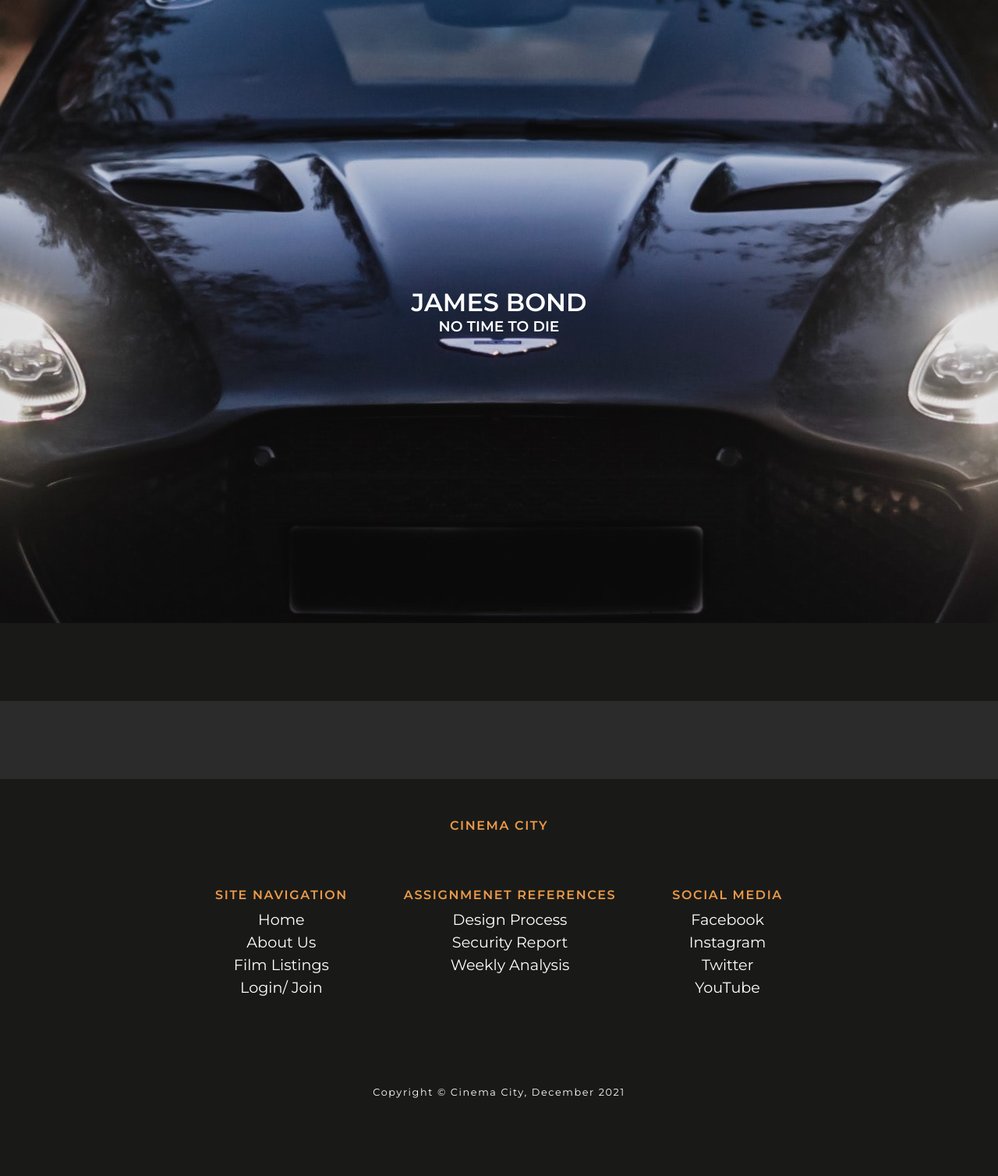
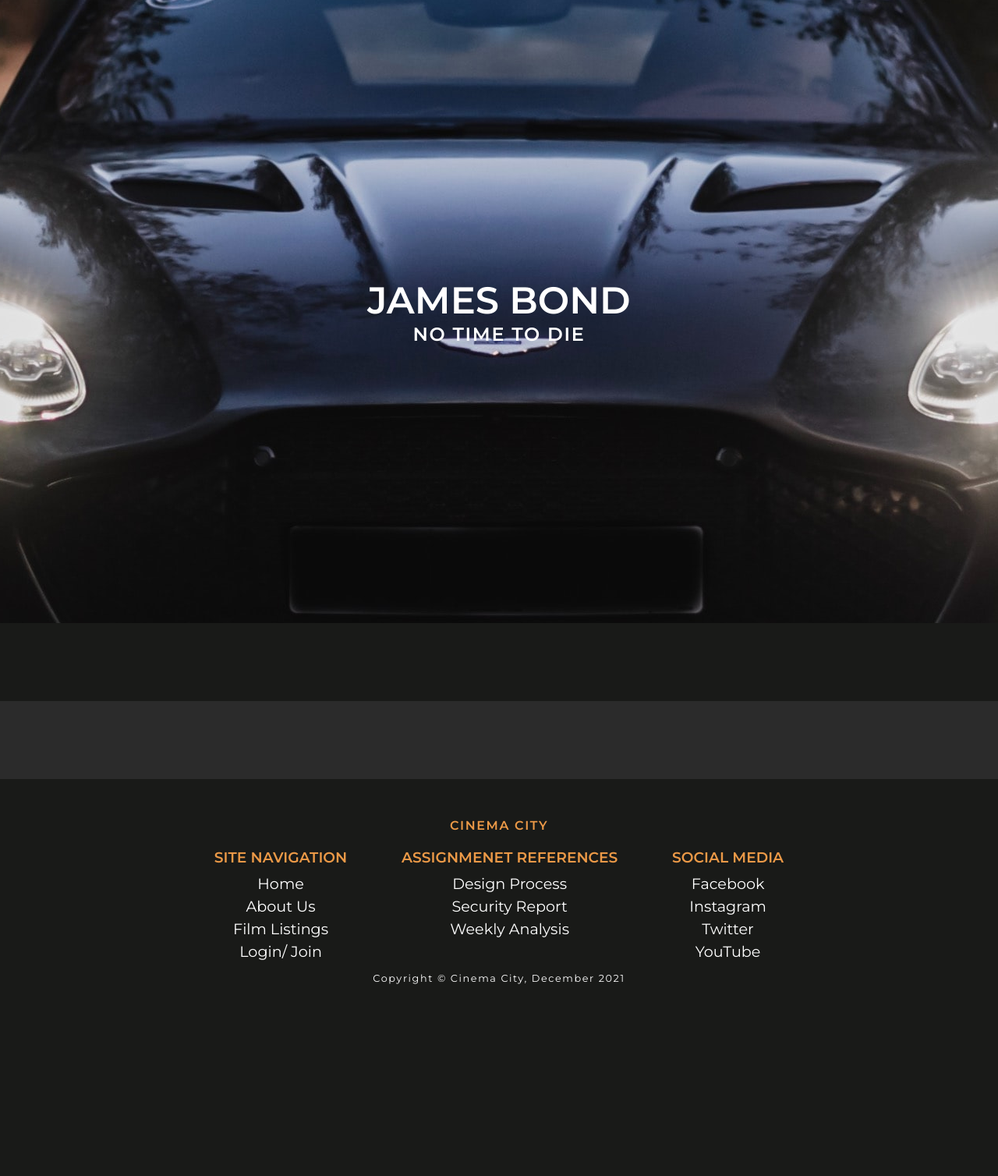
Before and after one commit to djheery/secure-web-development-assignment, a PHP site: page /content/index.html in a window 1280 px wide. Shown: the part 80-1588 px from the top of the page at 78% size. After the commit the page ends 1342 px from the top, so only its background shows below. Run offline with PHP 8.4, Linux system fonts and the light colour scheme.

Commit message:
Main Section

```diff
--- a/assets/css/core.css
+++ b/assets/css/core.css
@@ -39,13 +39,8 @@ p, a, h1, h2, h3 {
   color:var(--white)
 }
 
-main {
-  position: relative;
-  height: 100%
-}
-
 section {
-  padding: 50px 25px;
+  position: relative
 }
 
 /*
@@ -60,11 +55,22 @@ section {
 
 .page-section {
   position: relative;
+  padding: 50px 25px;
 }
 
 .showcase {
   height: 100vh;
   background-color: var(--off-black); /* Just incase photo does not load*/
+  position: relative;
+}
+
+.background-image-filter {
+  position: absolute;
+  top: 0;
+  bottom: 0;
+  left: 0;
+  right: 0;
+  background-color: #000;
 }
 
 /*
@@ -167,13 +173,6 @@ section {
   object-fit: contain;
 }
 
-/*
-===========================================
-===========================================
-  MEDIA QUERY 778px
-===========================================
-===========================================
-*/
 
 .heading-primary {
   font-size: 2rem;
@@ -187,15 +186,19 @@ section {
 ===========================================
 */
 
-@media only screen and (min-width: 778px) {
+@media only screen and (min-width: 768px) {
   /*
   =========================
     Text
   =========================
   */
 
+  .heading-primary {
+    font-size: 3rem;
+  }
+
   .sub-heading {
-    font-size: 1rem;
+    font-size: 1.5rem;
   }
 
   .footer-navigation-list li {
@@ -209,7 +212,7 @@ section {
   */
 
   #site-header {
-    padding: 30px 40px;
+    padding: 30px 35px;
   }
 
   nav {
--- a/content/index.html
+++ b/content/index.html
@@ -32,20 +32,24 @@
   </header>
   <!-- Main Content -->
   <main>
+    <!-- Main Page Showcase -->
     <section id="index-showcase" class="showcase">
+      <div class="backgroud-image-filter"></div>
       <div class="inner-container flex central-content">
         <div class="showcase-title text-center">
           <h1 class="heading-primary text-upper">James Bond</h1>
-          <h3 class="heading-secondary text-upper">No Time To Die</h3>
+          <h3 class="sub-heading text-upper">No Time To Die</h3>
         </div>
       </div>
     </section>
-    <section id="whats-on" class="bg-off-black">
+    <!-- Film tiles Block -->
+    <section id="film-tiles" class="page-section bg-off-black">
       <div class="inner-container flex">
 
       </div>
     </section>
-    <section id="marketing-section" class="bg-light-grey">
+    <!-- Marketing Block -->
+    <section id="marketing-section" class="page-section bg-light-grey">
       <div class="inner-container flex">
 
       </div>
@@ -59,7 +63,7 @@
       </div>
       <div class="footer-links flex"> <!-- Ask if a semtantic tag would be semantically correct here? -->
         <section class="footer-links__section">
-          <h3 class="sub-heading mgb-10 text-upper pastel-accent-clr footer-section-header">Site Navigation</h3>
+          <h3 class="footer-link-heading mgb-10 text-upper pastel-accent-clr footer-section-header">Site Navigation</h3>
           <ul class="footer-navigation-list flex mgb-10">
             <li class="mgb-5" data-pageReference="home"><a href="#">Home</a></li>
             <li class="mgb-5" data-pageReference="about-us"><a href="#">About Us</a></li>
@@ -68,7 +72,7 @@
           </ul>
         </section>
         <section class="footer-links__section"> <!-- Ask if a semtantic tag would be semantically correct here? -->
-          <h3 class="sub-heading mgb-10 text-upper pastel-accent-clr footer-section-header">Assignmenet References</h3>
+          <h3 class="footer-link-heading mgb-10 text-upper pastel-accent-clr footer-section-header">Assignmenet References</h3>
           <ul class="footer-navigation-list mgb-10 flex">
             <li class="mgb-5" data-pageReference="home"><a href="#">Design Process</a></li>
             <li class="mgb-5" data-pageReference="about-us"><a href="#">Security Report</a></li>
@@ -76,7 +80,7 @@
           </ul>
         </section>
         <section id="social-media" class="footer-links__section"> <!-- Ask if a semtantic tag would be semantically correct here? -->
-          <h3 class="sub-heading mgb-10 text-upper pastel-accent-clr footer-section-header">Social Media</h3>
+          <h3 class="footer-link-heading mgb-10 text-upper pastel-accent-clr footer-section-header">Social Media</h3>
           <ul class="footer-navigation-list mgb-10 flex">
             <li class="mgb-5"><a href="#" target="_blank">Facebook</a></li>
             <li class="mgb-5"><a href="#" target="_blank">Instagram</a></li>
```
